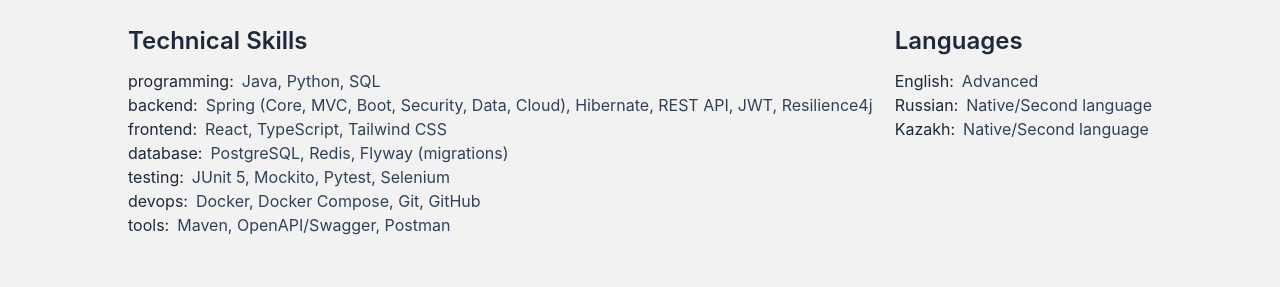
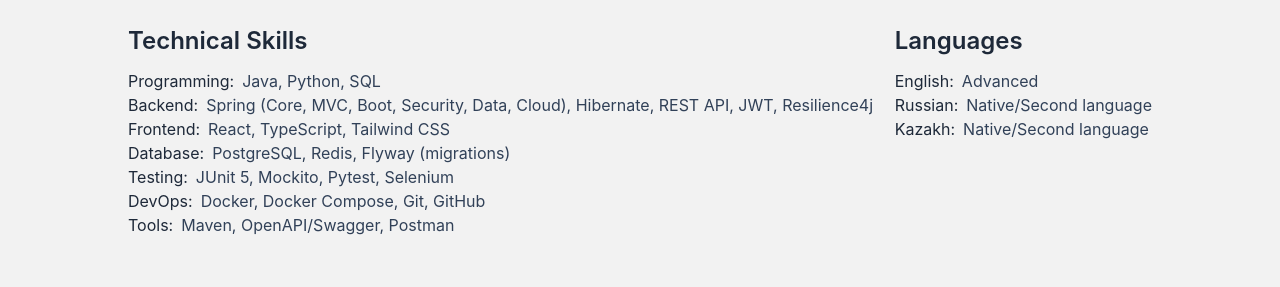
Before and after one commit to adilkhanalimberdi/adilkhanalimberdi.github.io, a React (Vite) app in the folder frontend/: page / in a window 1280 px wide. Shown: the part 1991-2278 px from the top of the page. Built offline with nearby package versions, Linux system fonts and the light colour scheme.

Commit message:
fixed naming

```diff
--- a/frontend/src/pages/portfolio/PortfolioPage.tsx
+++ b/frontend/src/pages/portfolio/PortfolioPage.tsx
@@ -103,31 +103,31 @@
 
 const skills: { category: string, content: string[] }[] = [
     {
-        category: "programming",
+        category: "Programming",
         content: ["Java", "Python", "SQL"]
     },
     {
-        category: "backend",
+        category: "Backend",
         content: ["Spring (Core, MVC, Boot, Security, Data, Cloud)", "Hibernate", "REST API", "JWT", "Resilience4j"]
     },
     {
-        category: "frontend",
+        category: "Frontend",
         content: ["React", "TypeScript", "Tailwind CSS"]
     },
     {
-        category: "database",
+        category: "Database",
         content: ["PostgreSQL", "Redis", "Flyway (migrations)"]
     },
     {
-        category: "testing",
+        category: "Testing",
         content: ["JUnit 5", "Mockito", "Pytest", "Selenium"]
     },
     {
-        category: "devops",
+        category: "DevOps",
         content: ["Docker", "Docker Compose", "Git", "GitHub"]
     },
     {
-        category: "tools",
+        category: "Tools",
         content: ["Maven", "OpenAPI/Swagger", "Postman"]
     }
 ]
```
